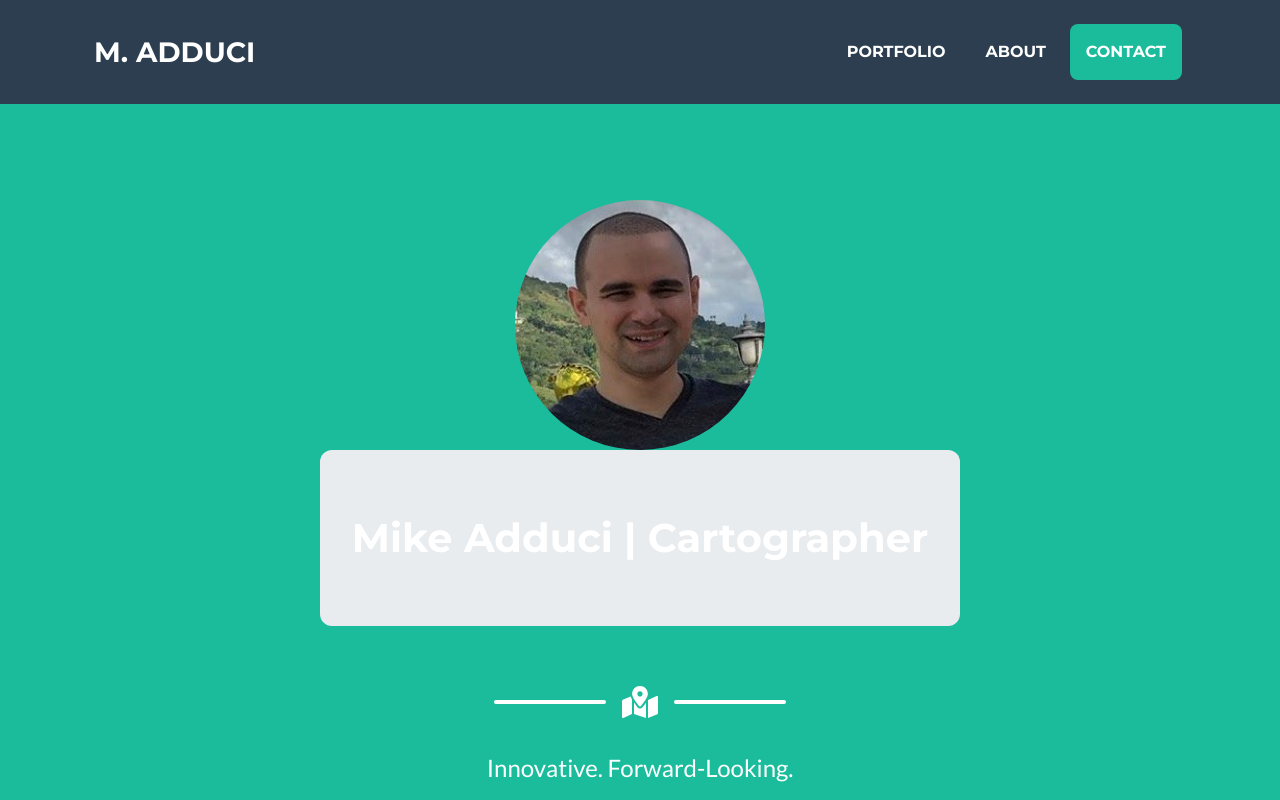
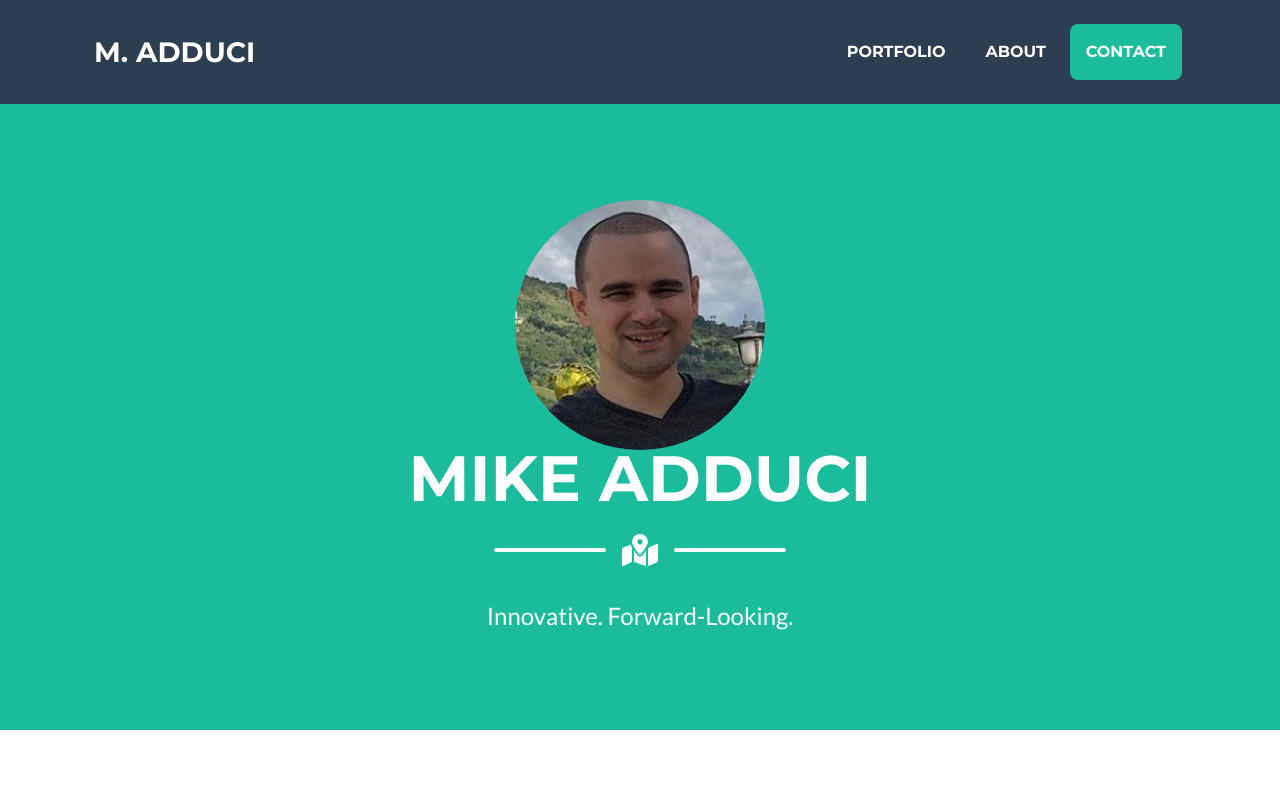
Before and after one commit to m-adduci/m-adduci.github.io, a plain HTML site: page index.html in a window 1280 px wide. Shown: the top 800 px of the page. Drawn offline with nearby package versions, Linux system fonts and the light colour scheme.

Commit message:
Update index.html

```diff
--- a/index.html
+++ b/index.html
@@ -28,12 +28,12 @@
                 </div>
             </div>
         </nav>
-        <!-- Masthead-->
+              <!-- Masthead-->
         <header class="masthead bg-primary text-white text-center">
             <div class="container d-flex align-items-center flex-column">
                 <!-- Masthead Avatar Image--><img class="rounded-circle z-depth-2" alt="100x100" src="assets/img/portfolio/headshot.png"
           data-holder-rendered="true"><!-- Masthead Heading-->
-                <h1 class="jumbotron">Mike Adduci | Cartographer</h1>
+                <h1 class="masthead-heading text-uppercase mb-0">Mike Adduci</h1>
                 <!-- Icon Divider-->
                 <div class="divider-custom divider-light">
                     <div class="divider-custom-line"></div>
```
